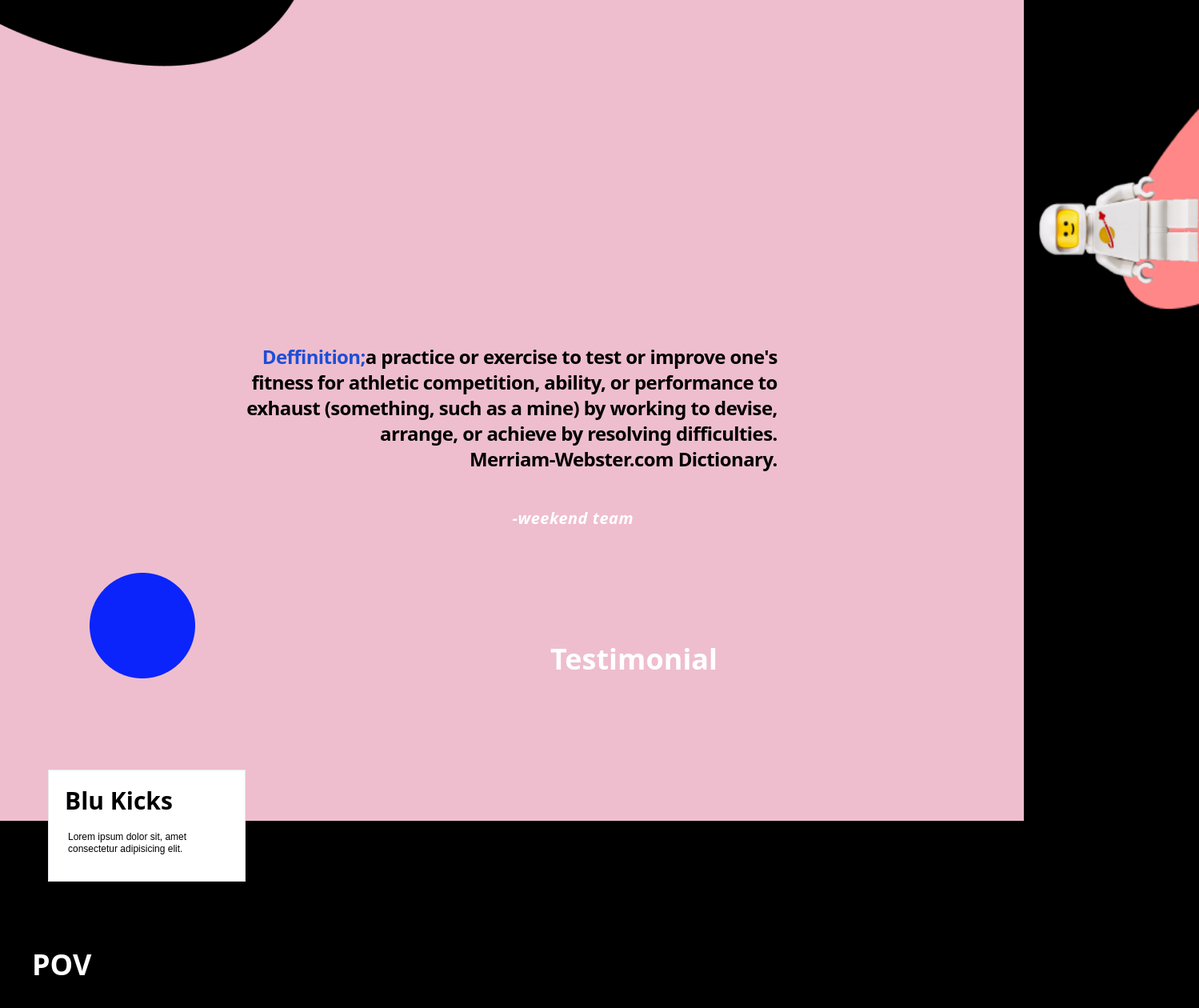
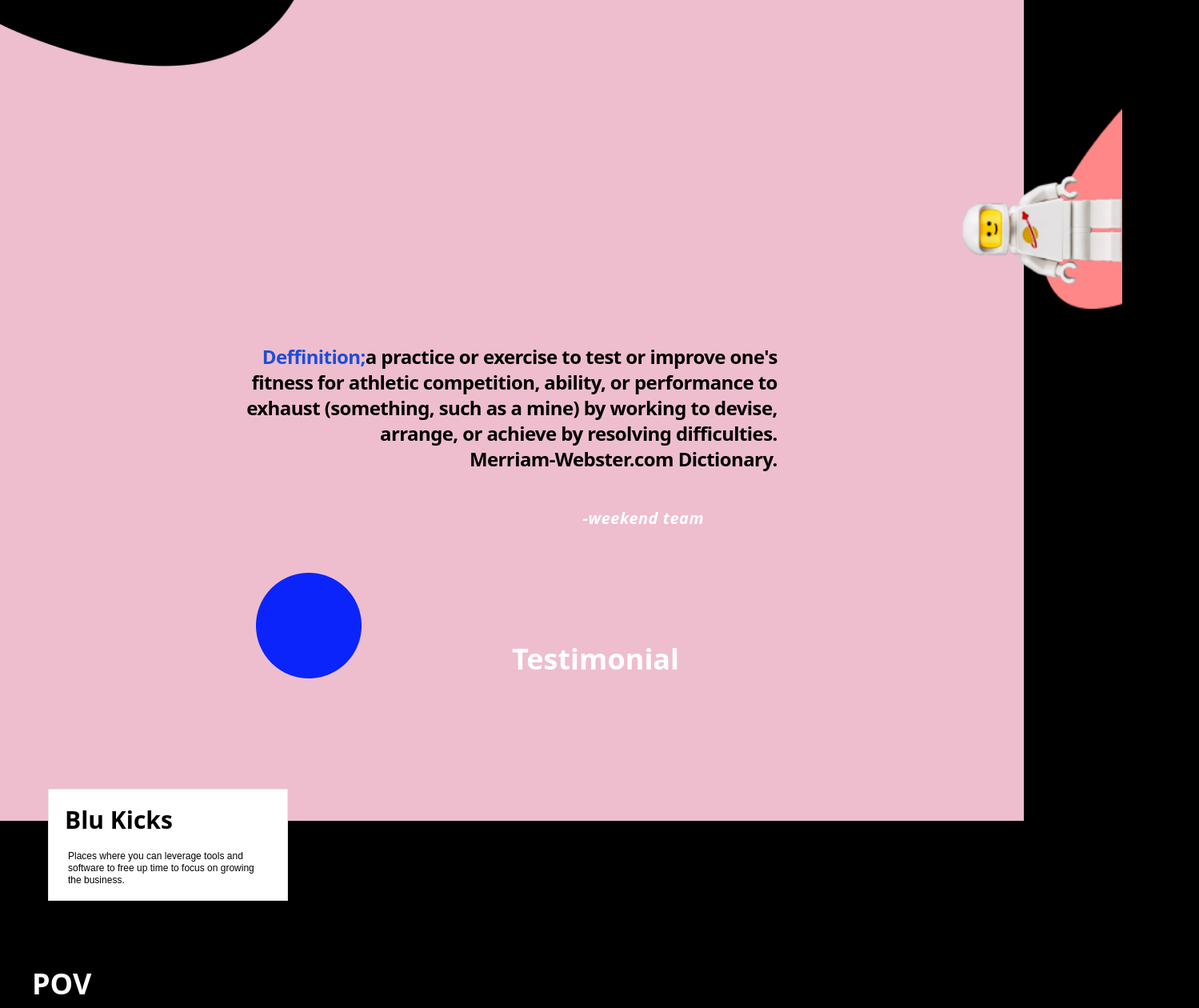
Before and after one commit to Trigha/weekend-project, a React (Create React App) app: page / in a window 1280 px wide. Shown: the part 720-1980 px from the top of the page at 80% size, 1499 px wide, since content can reach past the window. Built offline with nearby package versions, Linux system fonts and the light colour scheme.

Commit message:
update web look page 2

```diff
--- a/src/component/pages/page2.jsx
+++ b/src/component/pages/page2.jsx
@@ -9,12 +9,12 @@ function PageTwo() {
       <div className="w-full bg-blossom h-[870px]">
         <div className="flex">
           <img
-            className="absolute w-[200px] h-[135px] mx-[335.2px] my-16 sm:mx-[537px] md:mx-[663px] lg:mx-[973px] xl:mx-[1299px] 2xl:mx-[1914px]"
+            className="absolute w-[200px] h-[135px] mx-[335.2px] my-16 sm:mx-[537px] md:mx-[663px] lg:mx-[919px] xl:mx-[1203px] 2xl:mx-[1558px]"
             src={Roblox}
             alt=""
           />
           <img
-            className="mx-[435px] w-[100px] h-[250px] -my-5 sm:mx-[635px] md:mx-[762px] lg:mx-[1073px] xl:mx-[1399px] 2xl:mx-[2013px]"
+            className="mx-[435px] w-[100px] h-[250px] -my-5 sm:mx-[635px] md:mx-[762px] lg:mx-[1017px] xl:mx-[1303px] 2xl:mx-[1655px]"
             src={Part4}
             alt=""
           />
@@ -46,14 +46,18 @@ function PageTwo() {
               </span>
             </span>
           </p>
-          <p className="text-right text-white mx-10 text-xl font-semibold italic tracking-wide font-sans -my-5 sm:mx-48 md:mx-64 lg:mx-[25.5rem] xl:mx-[30.5rem] 2xl:mx-[47.5rem] 2xl:text-2xl">
+          <p className="text-right text-white mx-10 text-xl font-semibold italic tracking-wide font-sans -my-5 sm:mx-48 md:mx-64 lg:mx-[24rem] xl:mx-[25rem] 2xl:mx-[47.5rem] 2xl:text-2xl">
             -weekend team
           </p>
         </div>
 
         <div className="block pt-[38px]">
-          <img className="mx-[112px] my-[36px]" src={MidOval} alt="" />
-          <h1 className="absolute -my-16 mx-24 font-sans font-extrabold text-4xl text-white xl:mx-[43rem] xl:-my-20 2xl:mx-[62rem]">
+          <img
+            className="mx-[112px] my-[36px] xl:mx-80 2xl:mx-96"
+            src={MidOval}
+            alt=""
+          />
+          <h1 className="absolute -my-16 mx-24 font-sans font-extrabold text-4xl text-white xl:mx-[40rem] xl:-my-20 2xl:mx-[50rem]">
             Testimonial
           </h1>
         </div>
--- a/src/component/pages/page3.jsx
+++ b/src/component/pages/page3.jsx
@@ -37,23 +37,25 @@ function PageThree() {
   return (
     <div>
       <div className="w-full h-vh">
-        {/* slide box */}
-
-        <motion.div ref={slide} className="overflow-hidden cursor-grab mx-5">
+        {/* slide box */}>
+        <motion.div
+          ref={slide}
+          className="overflow-hidden cursor-grab mx-5 2xl:mx-[55rem]"
+        >
           <motion.div
             drag="x"
             dragConstraints={{ right: 0, left: -width }}
-            className="absolute  border bg-white -my-16 mx-10 w-[247px] h-[140px]"
+            className="absolute  border bg-white -my-16 mx-10 w-[300px] h-[140px] "
           >
             <h1 className="flex justify-start my-5 mx-5 font-extrabold text-3xl font-sans ">
               Blu Kicks
             </h1>
             <p className="text-left mx-6 text-[12px] leading-tight">
-              Lorem ipsum dolor sit, amet consectetur adipisicing elit.
+              Places where you can leverage tools and software to free up time
+              to focus on growing the business.
             </p>
           </motion.div>
         </motion.div>
-
         {/* main course */}
         <div className="flex flex-col mx-10 pt-40">
           <h1 className="text-left text-white text-4xl font-extrabold font-sans">
```
